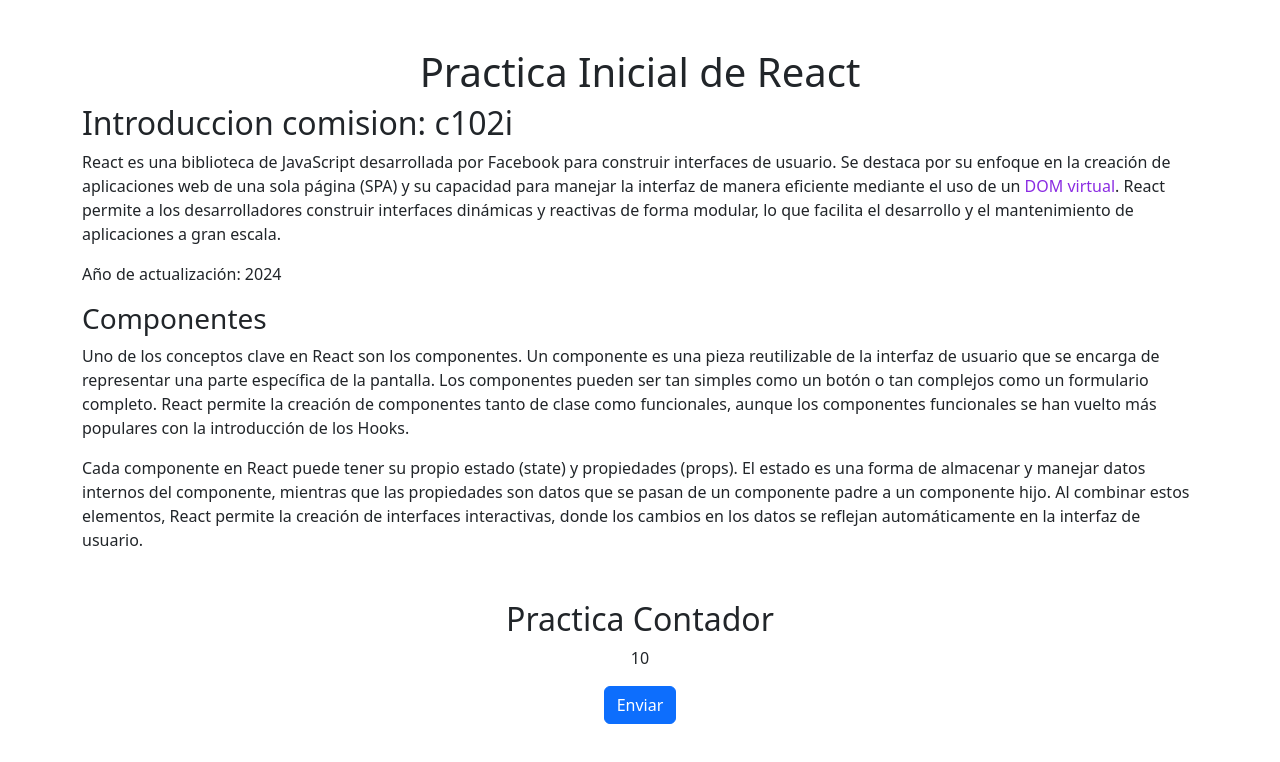
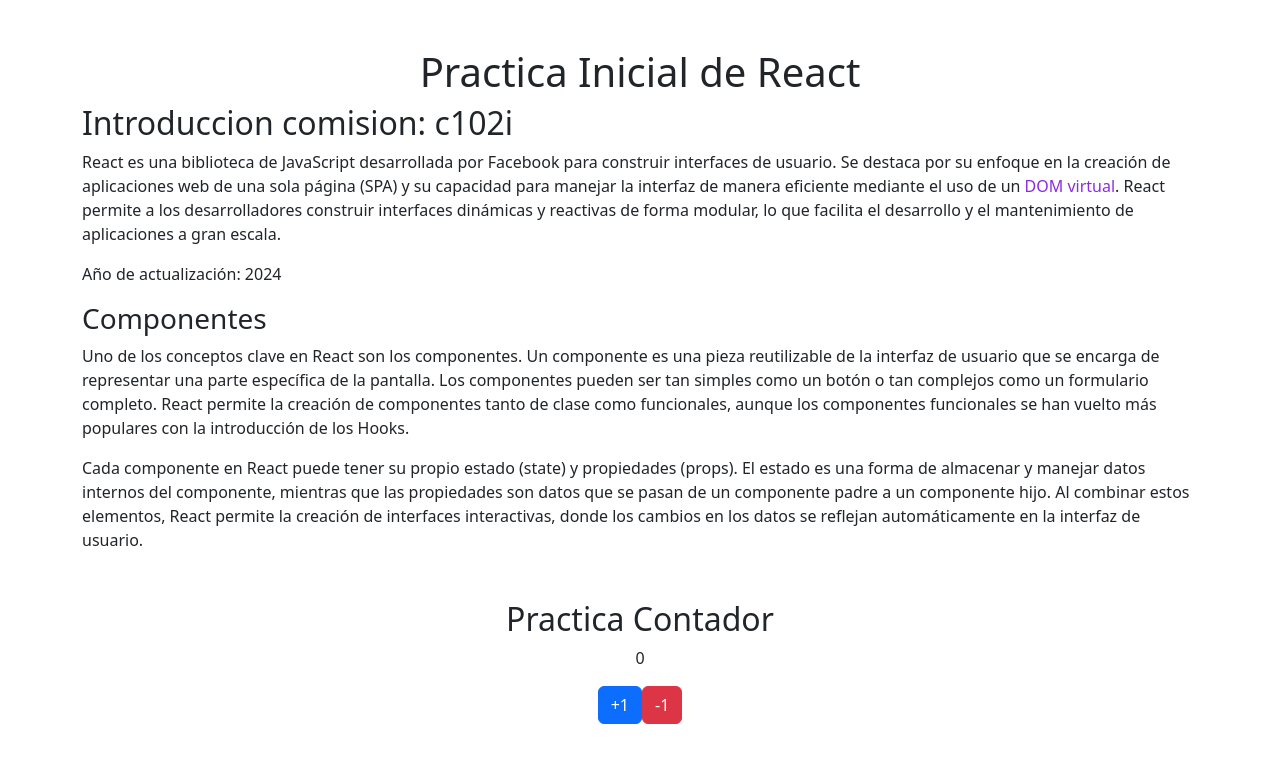
Before and after one commit to BritoAugusto/inicioReact, a React (Vite) app: page / in a window 1280 px wide. Shown: the top 762 px of the page. Built offline with nearby package versions, Linux system fonts and the light colour scheme.

Commit message:
actualizamos el valor del estado numero para sumar y restar 1

```diff
--- a/src/components/contador.jsx
+++ b/src/components/contador.jsx
@@ -1,11 +1,30 @@
-const contador = () => {
+import { useState } from "react";
+const Contador = () => {
+    //aqui va la mayor parte de logica
+    const [numero, setNumero] = useState(0)
+    // let numero = 0;
+
+    const sumar = ()=>{
+
+    setNumero(numero +1)
+
+
+    }
+    const restar = ()=>{
+
+    setNumero(numero -1)
+
+
+    }
+
     return (
         <section className="text-center container">
             <h2>Practica Contador</h2>
-            <p>10</p>
-            <button className="btn btn-primary">Enviar</button>
+            <p>{numero}</p>
+            <button className="btn btn-primary" onClick={sumar}>+1</button>
+            <button className="btn btn-danger" onClick={restar}>-1</button>
         </section>
     );
 };
 
-export default contador;
+export default Contador;
```
